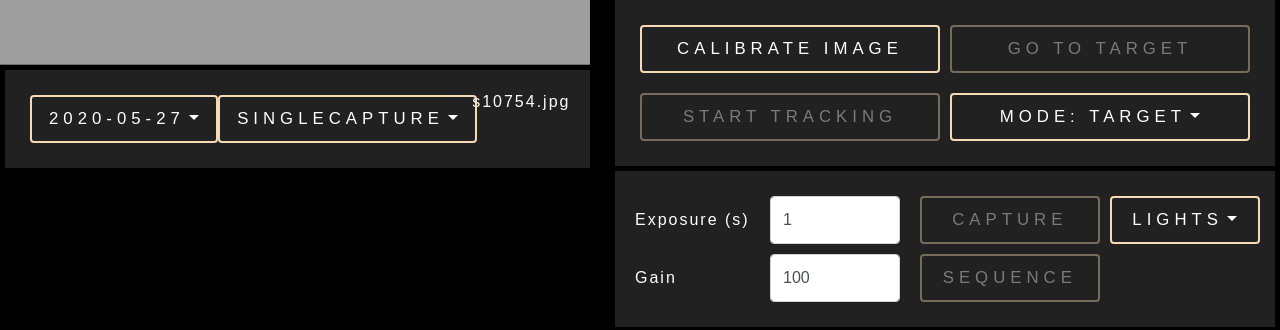
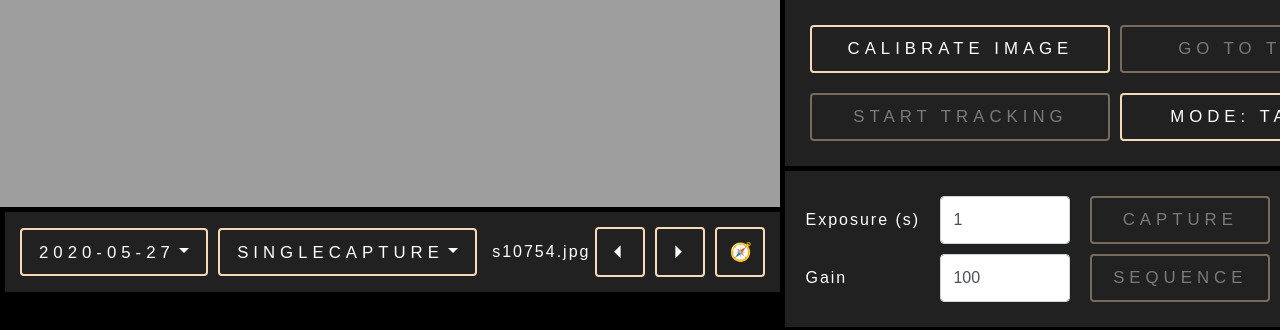
Before and after one commit to simonvoelcker/astrotools, a React (Create React App) app in the folder hti/client/: page / in a window 1280 px wide. Shown: the part 378-708 px from the top of the page. Built offline with nearby package versions, Linux system fonts and the light colour scheme; no server answers.

Commit message:
Image control panel stub

```diff
--- a/hti/client/src/assets/css/panels.sass
+++ b/hti/client/src/assets/css/panels.sass
@@ -24,9 +24,23 @@
         transform: scaleY(-1)
 
 .image-control-panel
+    padding: 10px
     margin-right: auto
     display: flex
     flex-direction: row
+    align-items: center
+
+    .path-dropdown
+        margin-right: 10px
+
+    .image-filename
+        margin-left: 10px
+        margin-right: auto
+
+    .image-btn
+        width: $steeringBtnSize
+        height: $steeringBtnSize
+        font-size: 18px
 
 .tracking-control-panel
     width: $controlsWidth
--- a/hti/client/src/components/panels/ImageControl.js
+++ b/hti/client/src/components/panels/ImageControl.js
@@ -1,6 +1,7 @@
 import React, { Component } from 'react'
 import { AppConsumer, AppContext } from '../../context/AppContext'
 import { UncontrolledDropdown, DropdownToggle, DropdownMenu, DropdownItem } from 'reactstrap';
+import StandardButton from '../panels/StandardButton'
 
 export default class ImageControl extends Component {
   constructor (props) {
@@ -21,14 +22,17 @@ export default class ImageControl extends Component {
           <div>
             <div className='panel image-control-panel'>
               {pathComponents.map(component => {
-                return <UncontrolledDropdown>
+                return <UncontrolledDropdown className='path-dropdown'>
                  <DropdownToggle caret>{component}</DropdownToggle>
                  <DropdownMenu>
                    <DropdownItem key={component} onClick={() => {}}>{component}</DropdownItem>
                  </DropdownMenu>
                </UncontrolledDropdown>
-             })}
-             <span className='spaced-text'>{filename}</span>
+               })}
+             <span className='spaced-text image-filename'>{filename}</span>
+             <StandardButton className='btn image-btn' onClick={() => {}}>&#x23F4;</StandardButton>
+             <StandardButton className='btn image-btn' onClick={() => {}}>&#x23F5;</StandardButton>
+             <StandardButton className='btn image-btn' onClick={() => {}}>&#129517;</StandardButton>
             </div>
           </div>
         )}
```
